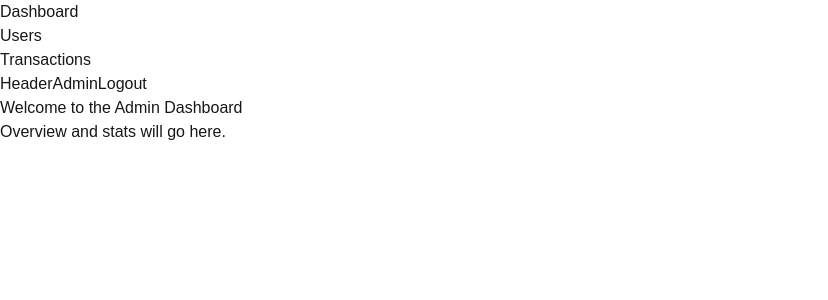
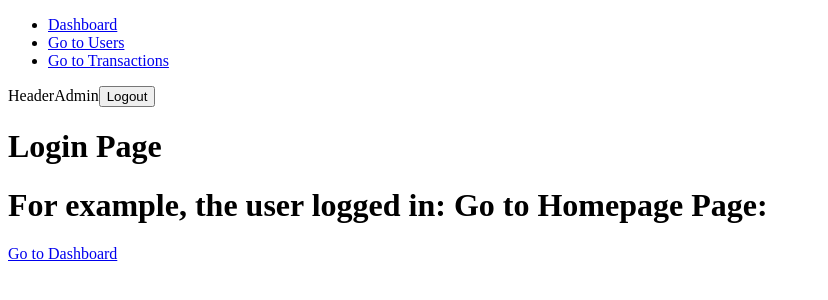
Before and after one commit to Linoflap-Devs/STL-Frontend, a Next.js app: page / in a window 1280 px wide. Shown: the top 300 px of the page, without its empty margins (0-828 px from the left). Built offline with nearby package versions, Linux system fonts and the light colour scheme.

Commit message:
revised structure

```diff
--- a/src/components/Sidebar.tsx
+++ b/src/components/Sidebar.tsx
@@ -1,4 +1,3 @@
-// components/Sidebar.js
 import Link from 'next/link';
 
 const Sidebar = () => {
@@ -6,8 +5,8 @@ const Sidebar = () => {
     <nav className="sidebar">
       <ul>
         <li><Link href="/">Dashboard</Link></li>
-        <li><Link href="/users">Users</Link></li>
-        <li><Link href="/transactions">Transactions</Link></li>
+        <li><Link href="/users">Go to Users</Link></li>
+        <li><Link href="/transactions">Go to Transactions</Link></li>
       </ul>
     </nav>
   );
--- a/src/layout.tsx
+++ b/src/layout.tsx
@@ -1,4 +1,4 @@
-// Shared layout component for the sidebar and header
+// Shared layout component for the sidebar and header.
 
 import Sidebar from './components/Sidebar';
 import Header from './components/Header';
--- a/src/pages/_app.tsx
+++ b/src/pages/_app.tsx
@@ -1,14 +1,21 @@
-// Main entry - how can i render users page to the main entry?
+import React from 'react';
+import { AppProps } from 'next/app';
+import Layout from '../layout';
+import { useRouter } from 'next/router';
 
-import Layout from '../layout';
-import '../globals.css';
+const App = ({ Component, pageProps }: AppProps) => {
+  const router = useRouter();
 
-function MyApp({ Component, pageProps }: { Component: any, pageProps: any }) {
+  if (router.pathname === '/login') {
+    return <Component {...pageProps} />;
+  }
+
   return (
     <Layout>
       <Component {...pageProps} />
     </Layout>
+
   );
-}
+};
 
-export default MyApp;
+export default App;
--- a/src/pages/index.tsx
+++ b/src/pages/index.tsx
@@ -1,12 +1,16 @@
+// Login Page
+
 import React from 'react';
+import Link from 'next/link';
 
-const LoginPage = () => {
-    return (
-      <div>
-        <h1>Welcome to the Admin Dashboard</h1>
-        <p>Overview and stats will go here.</p>
-      </div>
-    );
-  };
+const Dashboard: React.FC = () => {
+  return (
+    <div>
+      <h1>Login Page</h1>
+      <h1>For example, the user logged in: Go to Homepage Page:</h1>
+      <Link href="/dashboard">Go to Dashboard</Link>
+    </div>
+  );
+};
 
-  export default LoginPage;
+export default Dashboard;
--- a/src/pages/transactions/index.tsx
+++ b/src/pages/transactions/index.tsx
@@ -3,7 +3,7 @@ import React from 'react';
 const TransactionsPage = () => {
   return (
     <div>
-      <h1>Users</h1>
+      <h1>Transactions</h1>
     </div>
   );
 };
```
Also changed, not shown: src/pages/dashboard/index.tsx (added, +13 -0 lines).
